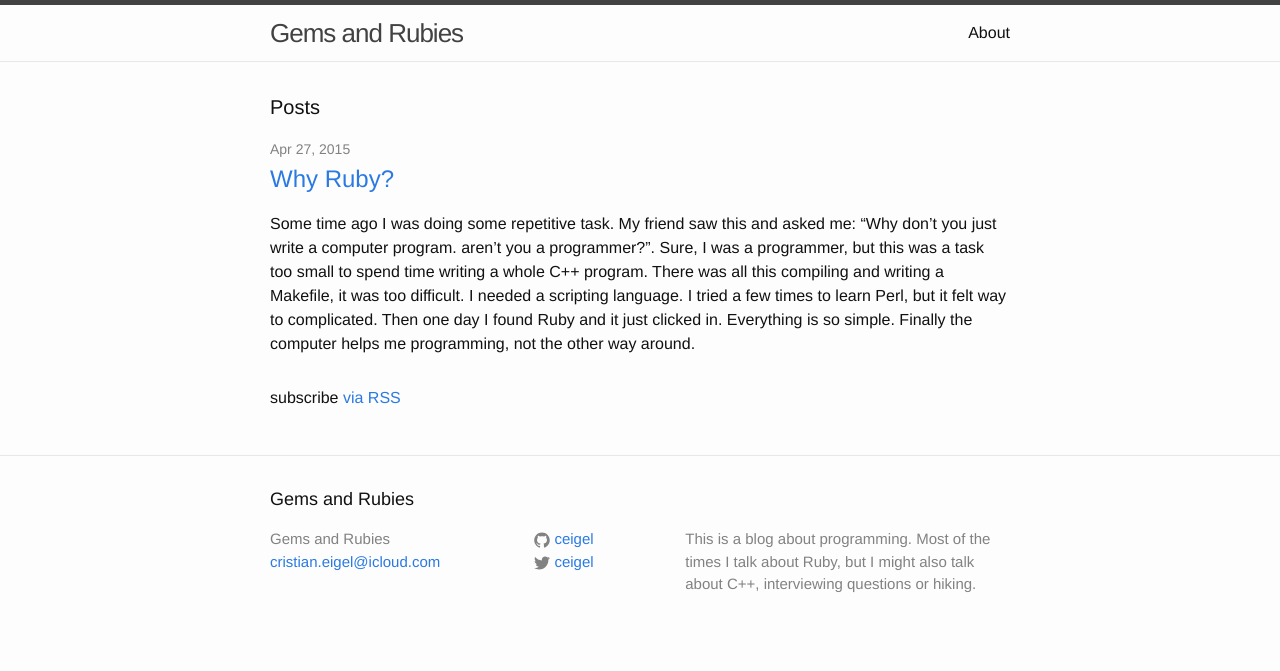
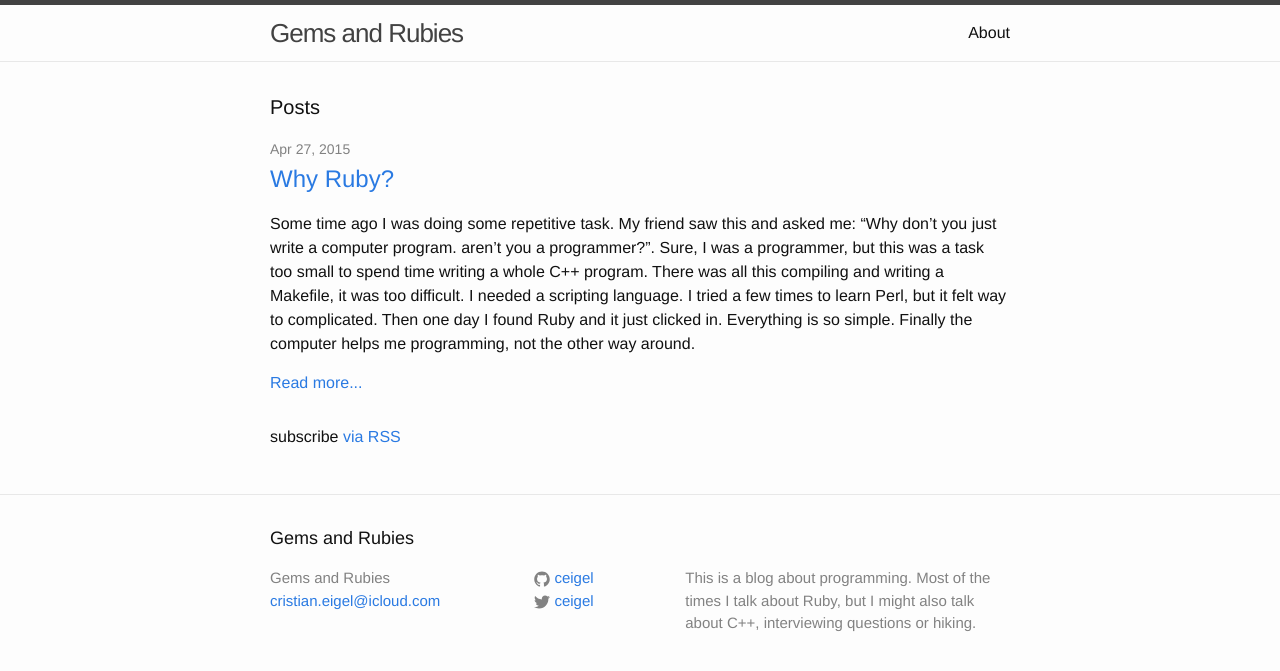
Before and after one commit to ceigel/ceigel.github.io, a Jekyll site: the page built from index.html, in a window 1280 px wide. Shown: the top 671 px of the page. Built offline with Jekyll 4.4.1, drawn with Linux system fonts in a browser that asks for light colours.

Commit message:
Add read-more link

```diff
--- a/index.html
+++ b/index.html
@@ -15,6 +15,8 @@
           <a class="post-link" href="{{ post.url | prepend: site.baseurl }}">{{ post.title }}</a>
         </h2>
         {{post.excerpt}}
+        <p><a class="btn btn-sm btn-primary" href="{{ post.url }}" role="button">Read more...<i class="fa fa-arrow-circle-right"></i></a>
+    </p>
       </li>
     {% endfor %}
   </ul>
```
